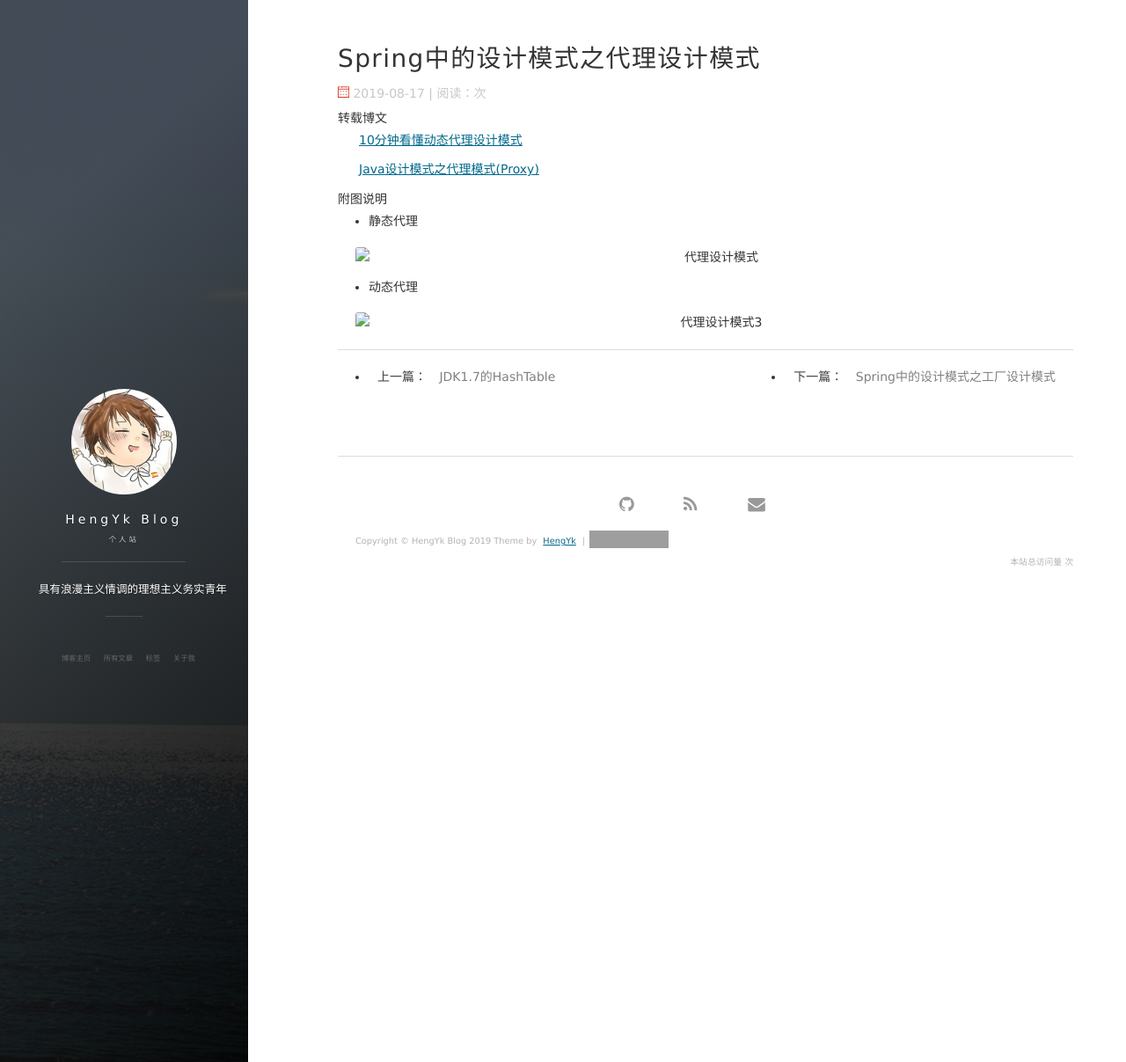
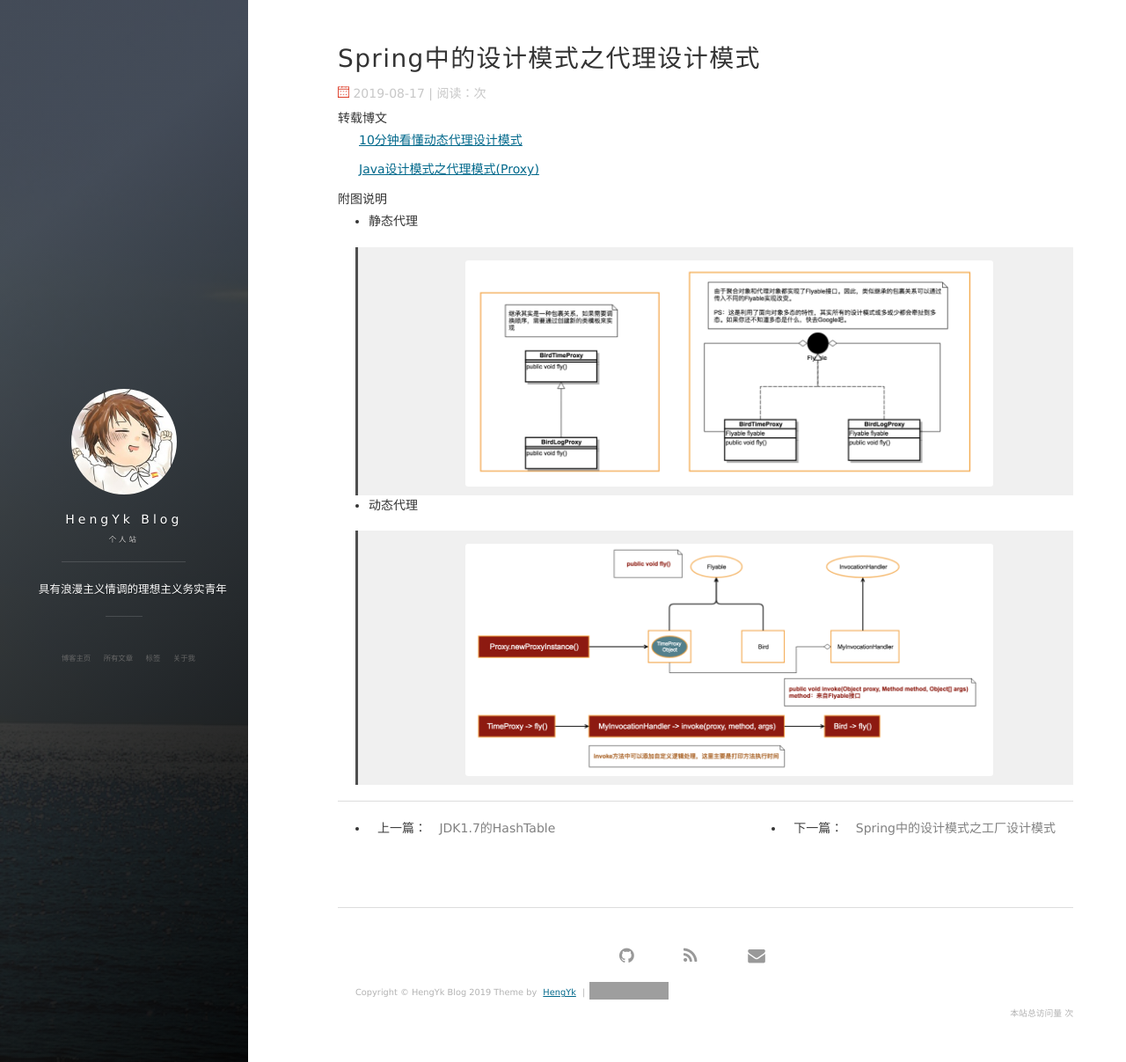
Before and after one commit to HengYk/hengyk.github.io, a Jekyll site: the page built from _posts/2019-08-17-Spring中的设计模式之代理设计模式.md, in a window 1280 px wide and 1207 px high. Shown: the whole window at 88% size. Built offline with Jekyll 4.4.1, drawn with Linux system fonts in a browser that asks for light colours; nearby versions of some CDN libraries; comment, search, counter and statistics services are not loaded; grey boxes are pictures that could not be loaded.

Commit message:
Spring中的设计模式之代理设计模式

```diff
--- a/_posts/2019-08-17-Spring中的设计模式之代理设计模式.md
+++ b/_posts/2019-08-17-Spring中的设计模式之代理设计模式.md
@@ -18,8 +18,10 @@ tag: Spring系列文章（JAVA-CODE）
 
 - 静态代理
 
-![代理设计模式](../images/post/代理设计模式.png)
+<!-- ![代理设计模式](../images/post/代理设计模式.png) -->
+> <img src="/images/post/代理设计模式.png" width="600px" height="">
 
 - 动态代理
 
-![代理设计模式3](../images/post/代理设计模式3.png)
+<!-- ![代理设计模式3](../images/post/代理设计模式3.png) -->
+> <img src="/images/post/代理设计模式3.png" width="600px" height="">
```
